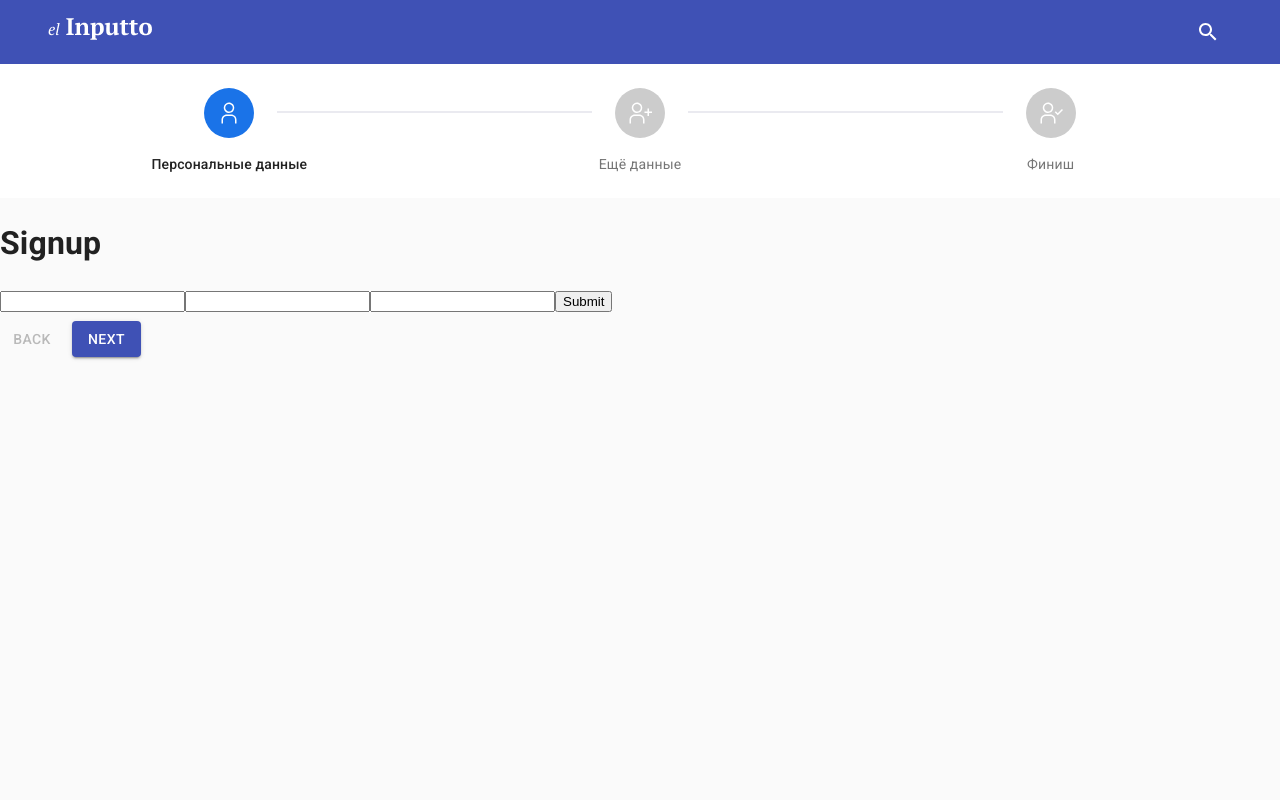
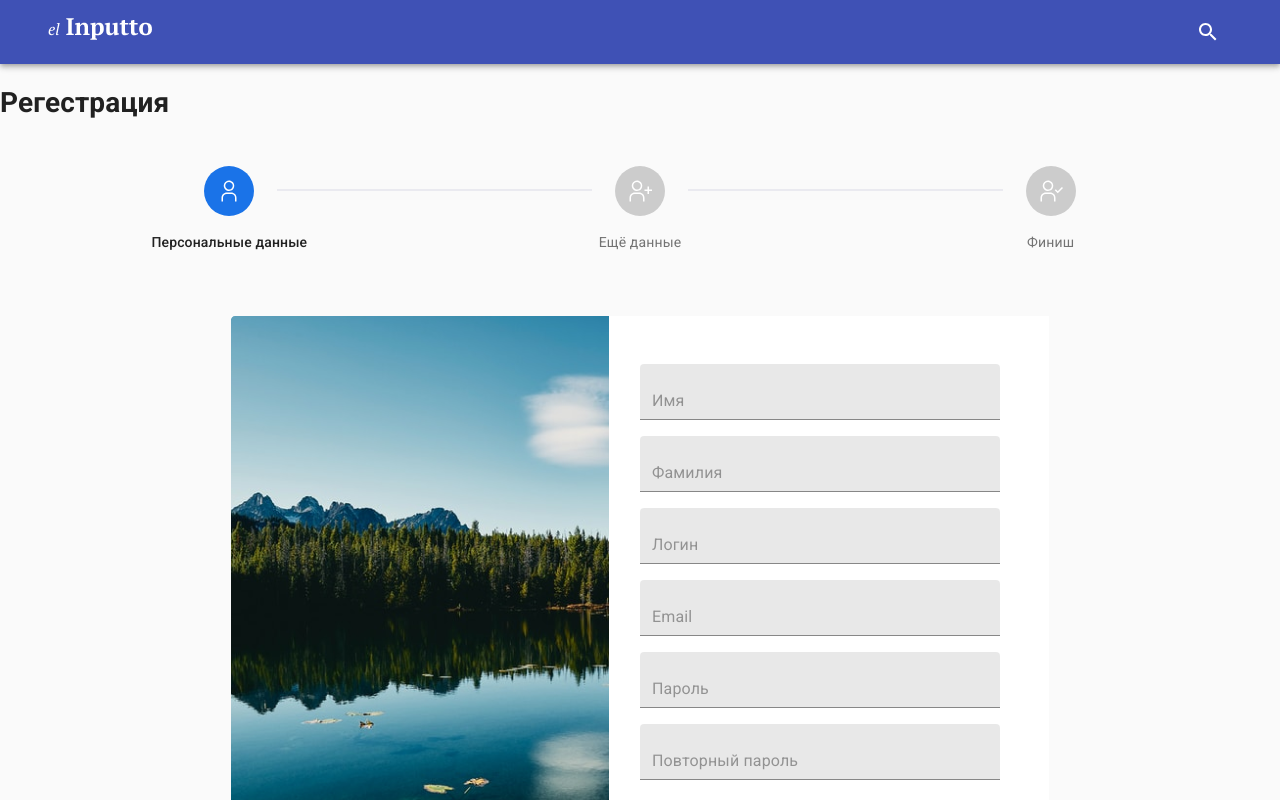
Before and after one commit to Arsenhyk/inputto, a React (Create React App) app: page / in a window 1280 px wide. Shown: the top 800 px of the page. Built offline with nearby package versions, Linux system fonts and the light colour scheme.

Commit message:
add style

```diff
--- a/src/Components/CheckIn.js
+++ b/src/Components/CheckIn.js
@@ -3,7 +3,7 @@ import PropTypes from 'prop-types';
 import { makeStyles, withStyles } from '@material-ui/core/styles';
 import clsx from 'clsx';
 import { Stepper, Step, StepLabel } from '@material-ui/core';
-import{ Button, Typography, StepConnector }from '@material-ui/core';
+import{ Button, Typography, StepConnector, Box, }from '@material-ui/core';
 
 //icon
 import Check from '@material-ui/icons/Check';
@@ -15,12 +15,8 @@ import FormOne from '../Components/FormOne'
 import FormTwo from '../Components/FormTwo'
 
 
-/* import { Formik, Form, Field } from 'formik';
-import * as Yup from 'yup'; */
 
-
-
-// линия прогреса
+// линия прогреса style
 const ColorlibConnector = withStyles({
   alternativeLabel: {
     top: 23,
@@ -64,6 +60,13 @@ const useColorlibStepIconStyles = makeStyles({
   completed: {
     backgroundColor: '#4CAF50'
   },
+
+  textCheck: {
+    fontWeight: '300',
+    fontSize: '30px',
+    lineHeight: '35px',
+    margin: '20px',
+  }
 });
 
 // icon
@@ -114,6 +117,8 @@ ColorlibStepIcon.propTypes = {
 const useStyles = makeStyles((theme) => ({
   root: {
     width: '100%',
+    margin: 0,
+    padding: 0,
   },
   button: {
     marginRight: theme.spacing(1),
@@ -167,7 +172,9 @@ export default function CheckIn() {
   return (
     <div className={classes.root}>
 
-      <Stepper alternativeLabel activeStep={activeStep} connector={<ColorlibConnector />}>
+      <h1 className={classes.textCheck}>Регестрация</h1>
+
+      <Stepper alternativeLabel activeStep={activeStep} connector={<ColorlibConnector />} style={{ backgroundColor: '#FAFAFA '}}>
         {steps.map((label) => (
           <Step key={label}>
             <StepLabel StepIconComponent={ColorlibStepIcon}>{label}</StepLabel>
@@ -190,12 +197,11 @@ export default function CheckIn() {
           <div>
             <Typography className={classes.instructions}>
 
+            <Box display="flex" flexDirection="column" justifyContent="center" alignItems="center">
+
+              <main /* className={classes.mains} */>
 
                 {getStepContent(activeStep)}
-
-
-
-            </Typography>
 
                   <div>
                     <Button disabled={activeStep === 0} onClick={handleBack} className={classes.button}>
@@ -210,6 +216,16 @@ export default function CheckIn() {
                       {activeStep === steps.length - 1 ? 'Finish' : 'Next'}
                     </Button>
                   </div>
+
+              </main>
+
+            </Box>
+
+
+
+            </Typography>
+
+
           </div>
         )}
       </div>
--- a/src/Components/FormOne.js
+++ b/src/Components/FormOne.js
@@ -1,6 +1,17 @@
-import React from 'react';
- import { Formik, Form, Field } from 'formik';
+import React, {Component} from 'react';
+import { Formik, Form } from 'formik';
 import * as Yup from 'yup';
+import TextField from '@material-ui/core/TextField';
+
+import { withStyles } from '@material-ui/core/styles';
+import{ Grid }from '@material-ui/core';
+
+import imgOne from '../image/imgOne.png'
+
+import {formStyle as styles} from '../Styles';
+
+
+
 
 
 const SignupSchema = Yup.object().shape({
@@ -8,21 +19,65 @@ const SignupSchema = Yup.object().shape({
       .min(2, 'Too Short!')
       .max(50, 'Too Long!')
       .required('Required'),
+
     lastName: Yup.string()
       .min(2, 'Too Short!')
       .max(50, 'Too Long!')
       .required('Required'),
-    email: Yup.string().email('Invalid email').required('Required'),
+
+    login: Yup.string()
+      .min(2, 'Too Short!')
+      .max(50, 'Too Long!')
+      .required('Required'),
+
+    email: Yup.string()
+    .email('Invalid email')
+    .required('Required'),
+
+    password: Yup
+    .string()
+    .min(8)
+    .max(16)
+    .matches("^(?=.*[a-z])(?=.*[A-Z])(?=.*d)[a-zA-Zd]$")
+    .required(),
+
+    rPassword: Yup
+    .string()
+    .min(8)
+    .max(16)
+    .matches("^(?=.*[a-z])(?=.*[A-Z])(?=.*d)[a-zA-Zd]$")
+    .required(),
   });
 
-  export  const FormOne = () => (
+  class FormOne extends Component{
+    render(){
+      const { classes } = this.props;
+
+      return (
+
+    <div className={classes.rootForm}>
+
+
+
+        <Grid item md={2}>
+
           <div>
-      <h1>Signup</h1>
+
+            <img src = { imgOne }  alt = "imgOne"/>,
+
+          </div>
+
+        </Grid>
+
+        <Grid item md={6}>
           <Formik
             initialValues={{
               firstName: '',
               lastName: '',
+              login: '',
               email: '',
+              password: '',
+              rPassword: ''
             }}
             validationSchema={SignupSchema}
             onSubmit={values => {
@@ -31,22 +86,35 @@ const SignupSchema = Yup.object().shape({
             }}
           >
             {({ errors, touched }) => (
-          <Form>
-            <Field name="firstName" />
+              <Form className={classes.forms} >
+                <TextField className={classes.textForm} type="text" name="firstName" placeholder="Имя" variant="filled"/>
                 {errors.firstName && touched.firstName ? (
                   <div>{errors.firstName}</div>
                 ) : null}
-            <Field name="lastName" />
+
+                <TextField className={classes.textForm} type="text" name="lastName" placeholder="Фамилия"  variant="filled"/>
                 {errors.lastName && touched.lastName ? (
                   <div>{errors.lastName}</div>
                 ) : null}
-            <Field name="email" type="email" />
+
+                <TextField className={classes.textForm} name="login" type="text" placeholder="Логин" variant="filled"/>
+                {errors.login && touched.login ? <div>{errors.login}</div> : null}
+
+                <TextField className={classes.textForm} name="email" type="email" placeholder="Email" variant="filled"/>
                 {errors.email && touched.email ? <div>{errors.email}</div> : null}
-            <button type="submit">Submit</button>
+
+                <TextField className={classes.textForm} type="password" name="password" placeholder="Пароль" id="txtNewPassword" variant="filled"/>
+                {errors.password && touched.password ? <div>{errors.password}</div> : null}
+
+                <TextField className={classes.textForm} type="password" name="rPassword" placeholder="Повторный пароль" id="txtConfirmPassword" onChange="isPasswordMatch();" variant="filled" />
+                {errors.rPassword && touched.rPassword ? <div>{errors.rPassword}</div> : null}
+
               </Form>
             )}
           </Formik>
+        </Grid>
+
     </div>
-  );
+    )}}
 
-  export default (FormOne)
+    export default withStyles (styles) (FormOne);
--- a/src/Styles.js
+++ b/src/Styles.js
@@ -33,3 +33,31 @@ export const useStyles = theme => ({
     marginBottom: theme.spacing(1),
   },
 });
+
+export const formStyle = (theme) => ({
+  rootForm: {
+    backgroundColor: '#FFFFFF',
+    width: '818px',
+    height: '604px',
+    display: 'flex',
+    flexDirection: 'row',
+    justifyContent: 'space-between',
+    margin: 0,
+    padding: 0,
+    marginTop: theme.spacing(4),
+
+  },
+
+  forms:{
+
+    marginTop: theme.spacing(4),
+
+  },
+
+  textForm:{
+    width: '360px',
+    height: '56px',
+    marginTop: theme.spacing(2),
+  }
+
+});
```
Also changed, not shown: src/image/imgOne.png (added). Lines whose indentation alone changed are shown as unchanged.
